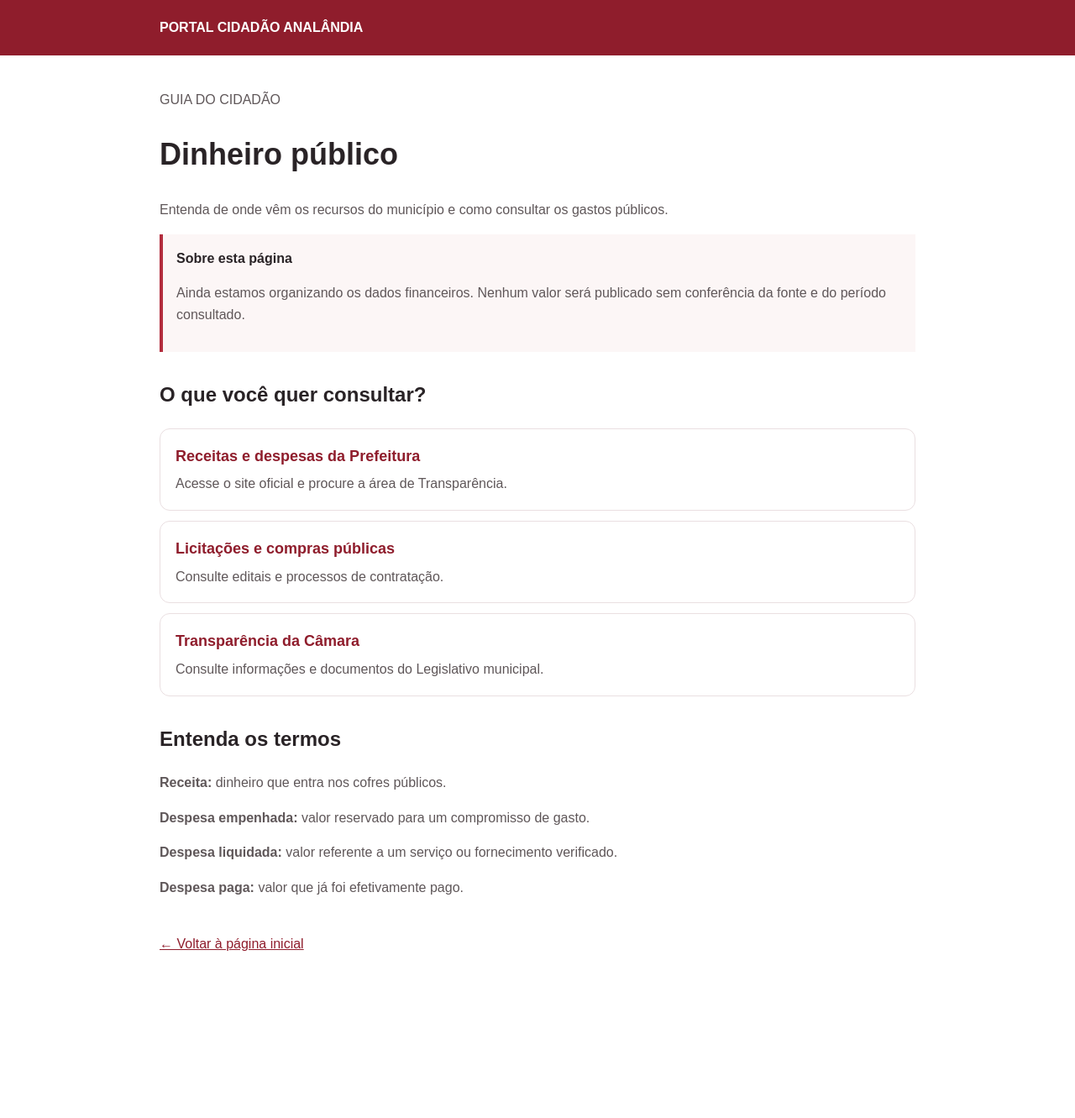
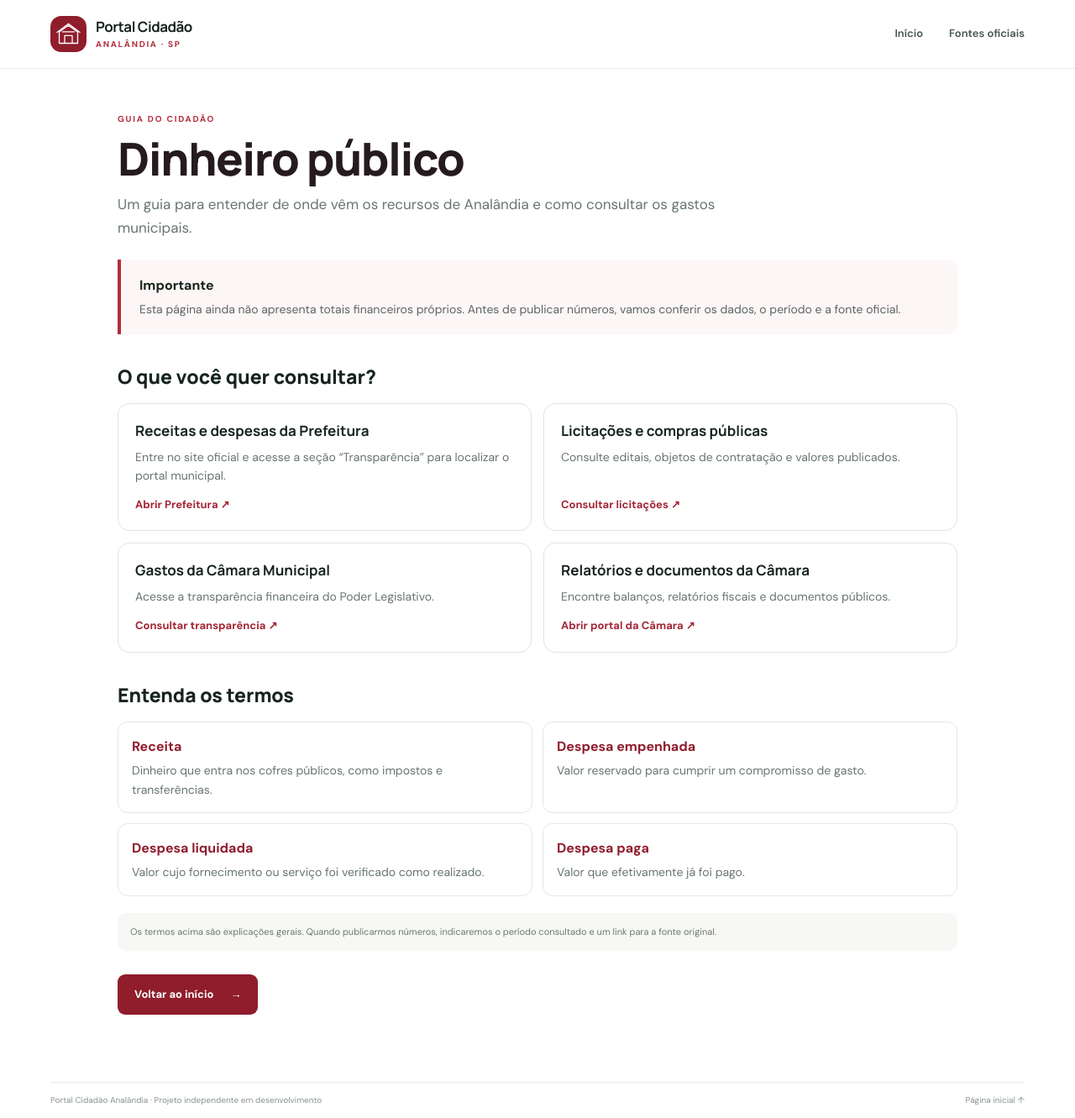
Before and after one commit to gfontes17/portal-cidadao-analandia, a plain HTML site: page pages/dinheiro-publico.html in a window 1280 px wide. Shown: the whole page at 84% size. Before the commit the page ends 1176 px from the top, so only its background shows below. Drawn offline with Linux system fonts and the light colour scheme.

Commit message:
Update dinheiro-publico.html

```diff
--- a/pages/dinheiro-publico.html
+++ b/pages/dinheiro-publico.html
@@ -1,63 +1,40 @@
-
 <!doctype html>
 <html lang="pt-BR">
 <head>
-<meta charset="utf-8">
-<meta name="viewport" content="width=device-width, initial-scale=1">
-<title>Dinheiro público | Portal Cidadão Analândia</title>
-<style>
-body{margin:0;font-family:Arial,sans-serif;color:#292326;background:#fff;line-height:1.6}
-header{background:#8f1d2c;color:white;padding:20px max(20px,calc((100% - 900px)/2))}
-main{max-width:900px;margin:40px auto;padding:0 20px}
-h1{font-size:36px}
-h2{margin-top:32px}
-p{color:#5f5759}
-.card{display:block;padding:18px;margin:12px 0;border:1px solid #eadfe1;border-radius:12px;color:#8f1d2c;text-decoration:none}
-.card:hover{background:#fcf6f6}
-.card strong{display:block;font-size:18px}
-.card span{display:block;color:#5f5759;margin-top:6px}
-.notice{background:#fcf6f6;border-left:4px solid #b32d3d;padding:16px}
-.back{display:inline-block;margin-top:25px;color:#8f1d2c}
-</style>
+  <meta charset="utf-8"><meta name="viewport" content="width=device-width,initial-scale=1">
+  <meta name="theme-color" content="#8f1d2c">
+  <title>Dinheiro público | Portal Cidadão Analândia</title>
+  <link rel="stylesheet" href="../styles.css">
 </head>
 <body>
-<header>
-<strong>PORTAL CIDADÃO ANALÂNDIA</strong>
-</header>
-<main>
-<p>GUIA DO CIDADÃO</p>
-<h1>Dinheiro público</h1>
-<p>Entenda de onde vêm os recursos do município e como consultar os gastos públicos.</p>
+<header class="site-header"><div class="header-inner">
+  <a class="brand" href="../index.html"><span class="brand-mark"><svg viewBox="0 0 48 48"><path d="M7 20 24 8l17 12v21H7zM3 21 24 5l21 16M17 41V27h14v14M13 20h22"/></svg></span><span class="brand-copy"><strong>Portal Cidadão</strong><small>ANALÂNDIA · SP</small></span></a>
+  <nav class="main-nav"><a href="../index.html#dinheiro">Início</a><a href="../index.html#fontes">Fontes oficiais</a></nav>
+</div></header>
+<main class="section-wrap money-page">
+  <p class="eyebrow dark-eyebrow">GUIA DO CIDADÃO</p>
+  <h1>Dinheiro público</h1>
+  <p class="money-intro">Um guia para entender de onde vêm os recursos de Analândia e como consultar os gastos municipais.</p>
 
-<div class="notice">
-<strong>Sobre esta página</strong>
-<p>Ainda estamos organizando os dados financeiros. Nenhum valor será publicado sem conferência da fonte e do período consultado.</p>
-</div>
+  <div class="money-callout"><strong>Importante</strong><p>Esta página ainda não apresenta totais financeiros próprios. Antes de publicar números, vamos conferir os dados, o período e a fonte oficial.</p></div>
 
-<h2>O que você quer consultar?</h2>
+  <h2>O que você quer consultar?</h2>
+  <div class="money-links">
+    <a class="money-link-card" href="https://www.analandia.sp.gov.br/" target="_blank" rel="noopener noreferrer"><strong>Receitas e despesas da Prefeitura</strong><span>Entre no site oficial e acesse a seção “Transparência” para localizar o portal municipal.</span><b>Abrir Prefeitura ↗</b></a>
+    <a class="money-link-card" href="https://analandia.sp.gov.br/licitacao" target="_blank" rel="noopener noreferrer"><strong>Licitações e compras públicas</strong><span>Consulte editais, objetos de contratação e valores publicados.</span><b>Consultar licitações ↗</b></a>
+    <a class="money-link-card" href="https://camaraanalandia.sp.gov.br/transparencia/" target="_blank" rel="noopener noreferrer"><strong>Gastos da Câmara Municipal</strong><span>Acesse a transparência financeira do Poder Legislativo.</span><b>Consultar transparência ↗</b></a>
+    <a class="money-link-card" href="https://camaraanalandia.sp.gov.br/portal/" target="_blank" rel="noopener noreferrer"><strong>Relatórios e documentos da Câmara</strong><span>Encontre balanços, relatórios fiscais e documentos públicos.</span><b>Abrir portal da Câmara ↗</b></a>
+  </div>
 
-<a class="card" href="https://www.analandia.sp.gov.br/" target="_blank" rel="noopener noreferrer">
-<strong>Receitas e despesas da Prefeitura</strong>
-<span>Acesse o site oficial e procure a área de Transparência.</span>
-</a>
-
-<a class="card" href="https://analandia.sp.gov.br/licitacao" target="_blank" rel="noopener noreferrer">
-<strong>Licitações e compras públicas</strong>
-<span>Consulte editais e processos de contratação.</span>
-</a>
-
-<a class="card" href="https://camaraanalandia.sp.gov.br/portal/" target="_blank" rel="noopener noreferrer">
-<strong>Transparência da Câmara</strong>
-<span>Consulte informações e documentos do Legislativo municipal.</span>
-</a>
-
-<h2>Entenda os termos</h2>
-<p><strong>Receita:</strong> dinheiro que entra nos cofres públicos.</p>
-<p><strong>Despesa empenhada:</strong> valor reservado para um compromisso de gasto.</p>
-<p><strong>Despesa liquidada:</strong> valor referente a um serviço ou fornecimento verificado.</p>
-<p><strong>Despesa paga:</strong> valor que já foi efetivamente pago.</p>
-
-<a class="back" href="../index.html">← Voltar à página inicial</a>
+  <h2>Entenda os termos</h2>
+  <div class="glossary-list">
+    <div><strong>Receita</strong><p>Dinheiro que entra nos cofres públicos, como impostos e transferências.</p></div>
+    <div><strong>Despesa empenhada</strong><p>Valor reservado para cumprir um compromisso de gasto.</p></div>
+    <div><strong>Despesa liquidada</strong><p>Valor cujo fornecimento ou serviço foi verificado como realizado.</p></div>
+    <div><strong>Despesa paga</strong><p>Valor que efetivamente já foi pago.</p></div>
+  </div>
+  <p class="source-note">Os termos acima são explicações gerais. Quando publicarmos números, indicaremos o período consultado e um link para a fonte original.</p>
+  <a class="primary-button money-back" href="../index.html">Voltar ao início <span>→</span></a>
 </main>
-</body>
-</html>
+<footer class="site-footer"><div class="footer-bottom"><span>Portal Cidadão Analândia · Projeto independente em desenvolvimento</span><a href="../index.html">Página inicial ↑</a></div></footer>
+</body></html>
```
